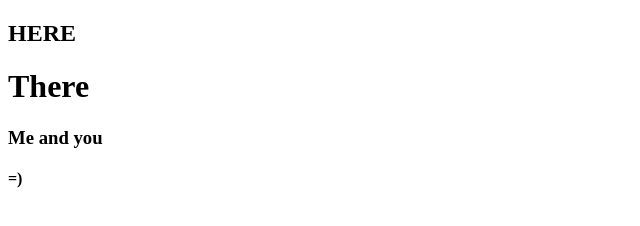
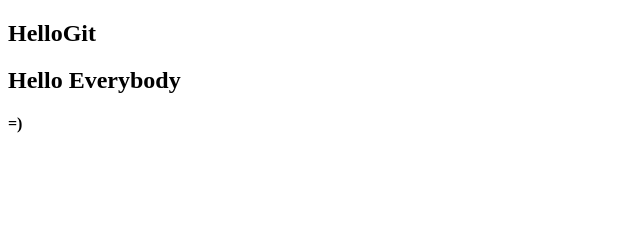
Before and after one commit to OlgaKomar/wu-02-tour-agancy, a plain HTML site: page index.html in a window 1280 px wide. Shown: the whole page, without its empty margins (0-640 px from the left). Drawn offline with Linux system fonts and the light colour scheme.

Commit message:
h2 markup

```diff
--- a/index.html
+++ b/index.html
@@ -4,12 +4,11 @@
     <meta charset="UTF-8">
     <meta http-equiv="X-UA-Compatible" content="IE=edge">
     <meta name="viewport" content="width=device-width, initial-scale=1.0">
-    <title>Document</title>
+    <title></title>
 </head>
 <body>
-    <h2>HERE</h2>
-    <h1>There</h1>
-    <h3>Me and you</h3>
-    <h4>=)</h4>
+    <h2>HelloGit</h2>
+      <h2>Hello Everybody</h2>
+  <h4>=)</h4>
 </body>
 </html>
```
